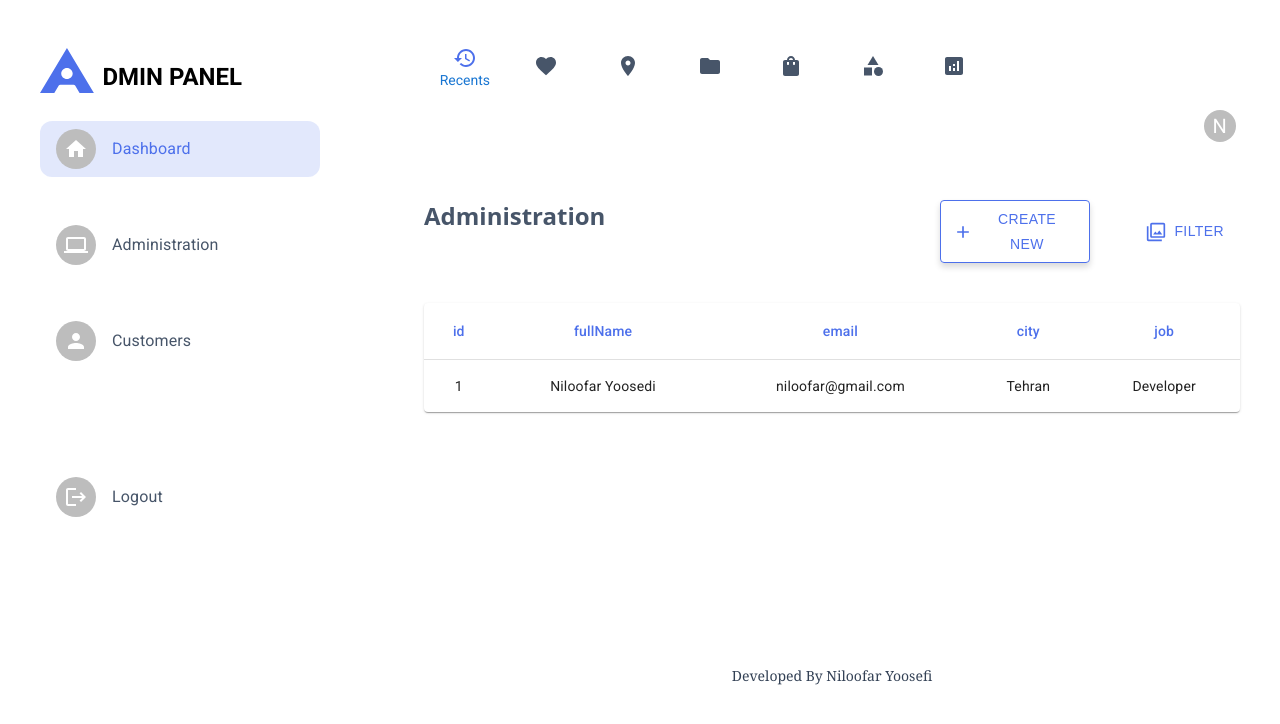
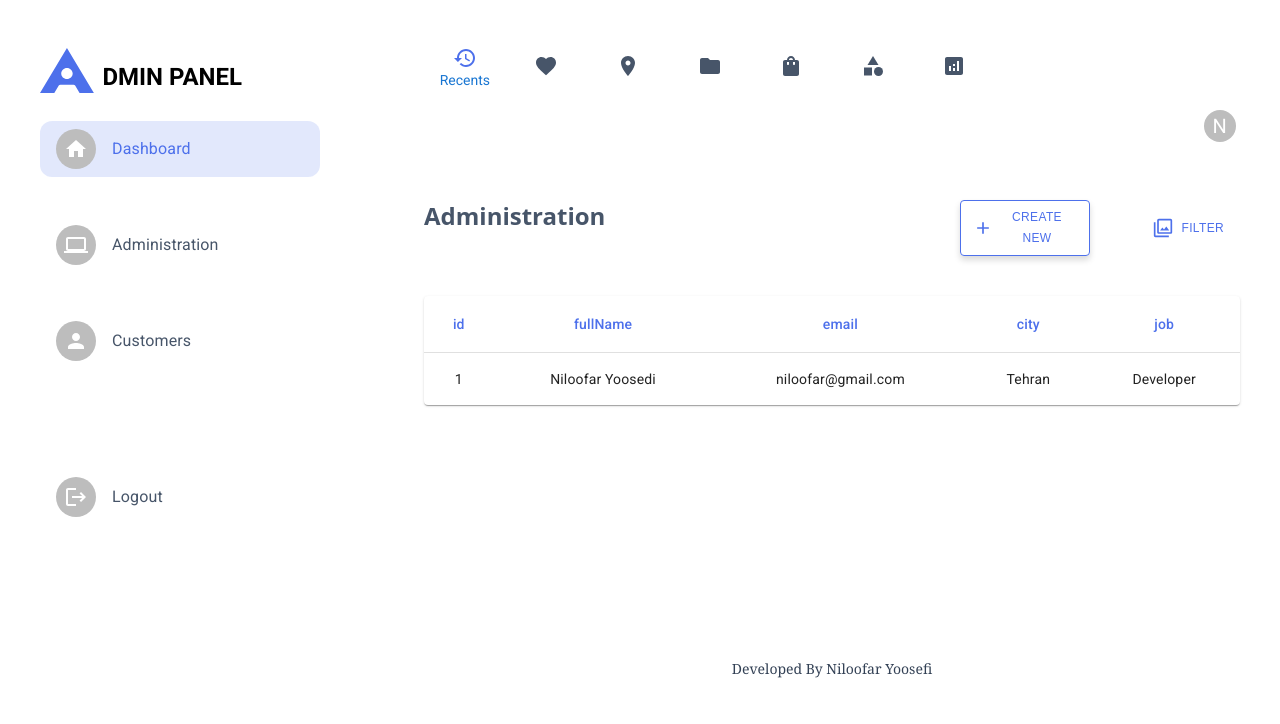
Before and after one commit to niloufar-yousefi/Dashboard-Whit-Next.js, a Next.js app: page /dashboard/Administration in a window 1280 px wide. Shown: the top 724 px of the page. Built offline with nearby package versions, Linux system fonts and the light colour scheme.

Commit message:
Update page.jsx

```diff
--- a/src/app/dashboard/Administration/page.jsx
+++ b/src/app/dashboard/Administration/page.jsx
@@ -6,6 +6,7 @@ import Button from '@mui/material/Button';
 import AddIcon from '@mui/icons-material/Add';
 import FilterIcon from '@mui/icons-material/Filter';
 import Administration from './componentCustomer/Administration';
+import Link from 'next/link';
 
 
 
@@ -28,20 +29,23 @@ export default function Page() {
 
             {/* table */}
             <Grid size={{ xs: 12, md: 6 }} className='flex mt-4 md:mt-0 md:justify-end'>
-              <Button className='w-[150px] capitalize hover:underline  decoration-blue-500 decoration-4'
+            <Link href='./../../signup'>
+              <Button className='w-[130px] capitalize hover:underline  decoration-blue-500 decoration-4'
                 variant="contained"
                 startIcon={<AddIcon />}
-                style={{ backgroundColor: 'transparent', color: '#4D70EB', fontFamily: 'sans-serif', border:'1px solid #4D70EB'}}
+                style={{fontSize:'12px', backgroundColor: 'transparent', color: '#4D70EB', fontFamily: 'sans-serif', border:'1px solid #4D70EB'}}
                 sx={{ boxShadow: '0 4px 6px rgba(0, 0, 0, 0.15)', '&:hover': { boxShadow: '0 6px 10px rgba(0, 0, 0, 0.25)', backgroundColor: '#e0e0e0' } }}
               >
                 Create New
+
               </Button>
+              </Link>
 
               <Button className='w-[150px] capitalize hover:underline decoration-blue-500 decoration-4'
                 variant="contained"
                 color="primary"
                 startIcon={<FilterIcon />}
-                style={{ backgroundColor: 'transparent', color: '#4D70EB', fontFamily: 'sans-serif', boxShadow: 'none',display:'flex',justifyContent:'flex-end' }}
+                style={{ fontSize:'12px', backgroundColor: 'transparent', color: '#4D70EB', fontFamily: 'sans-serif', boxShadow: 'none',display:'flex',justifyContent:'flex-end' }}
               >
                 Filter
               </Button>
```
